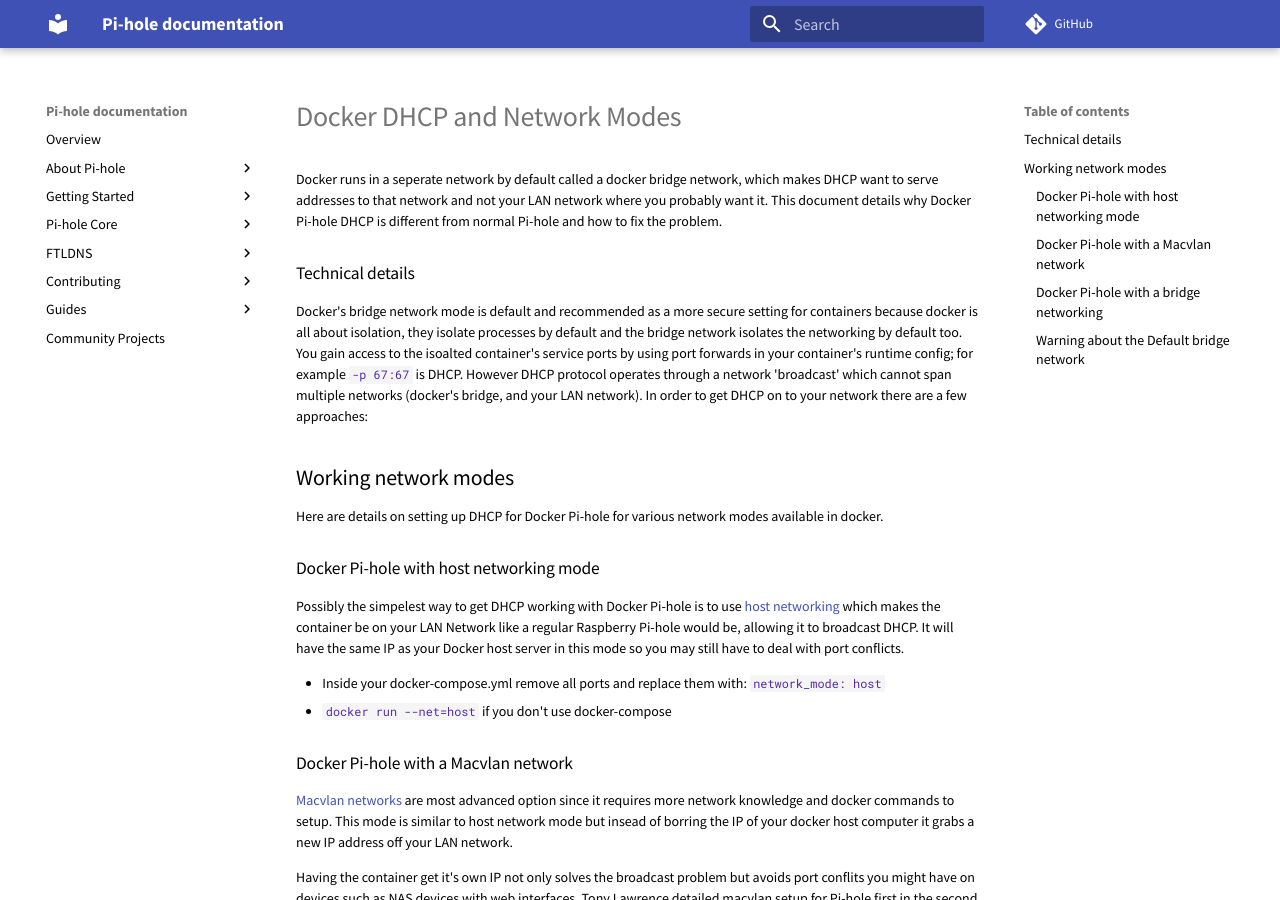
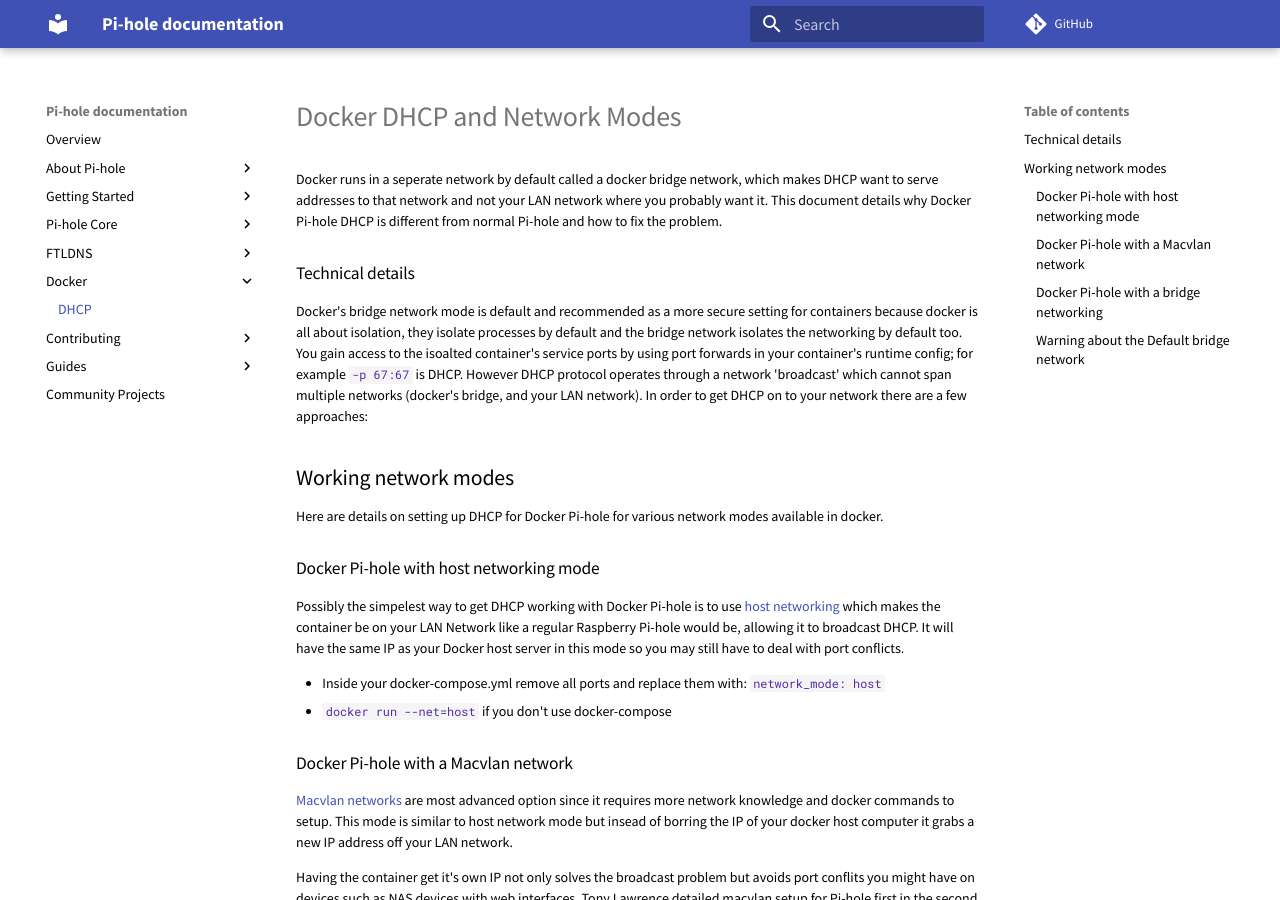
Before and after one commit to pi-hole/docs, an MkDocs documentation site: the page built from docs/docker/DHCP.md, in a window 1280 px wide and 900 px high. Built offline with MkDocs 1.6.1 and Material for MkDocs 9.7.7, drawn with Linux system fonts in a browser that asks for light colours; comment, search, counter and statistics services are not loaded.

Commit message:
Nav and a proper date
Signed-off-by: Adam Hill <adam@diginc.us>

```diff
--- a/mkdocs.yml
+++ b/mkdocs.yml
@@ -71,6 +71,8 @@
   - 'Install from source': ftldns/compile.md
   - 'Debugging FTLDNS': ftldns/debugging.md
   - 'In-depth manual': ftldns/in-depth.md
+- 'Docker':
+  - 'DHCP': docker/DHCP.md
 - 'Contributing':
   - 'Contributing on Github': guides/github/contributing.md
   - 'How to sign-off commits': guides/github/how-to-signoff.md
```
Also changed, not shown: docs/docker/DHCP.md (+1 -1 lines).
